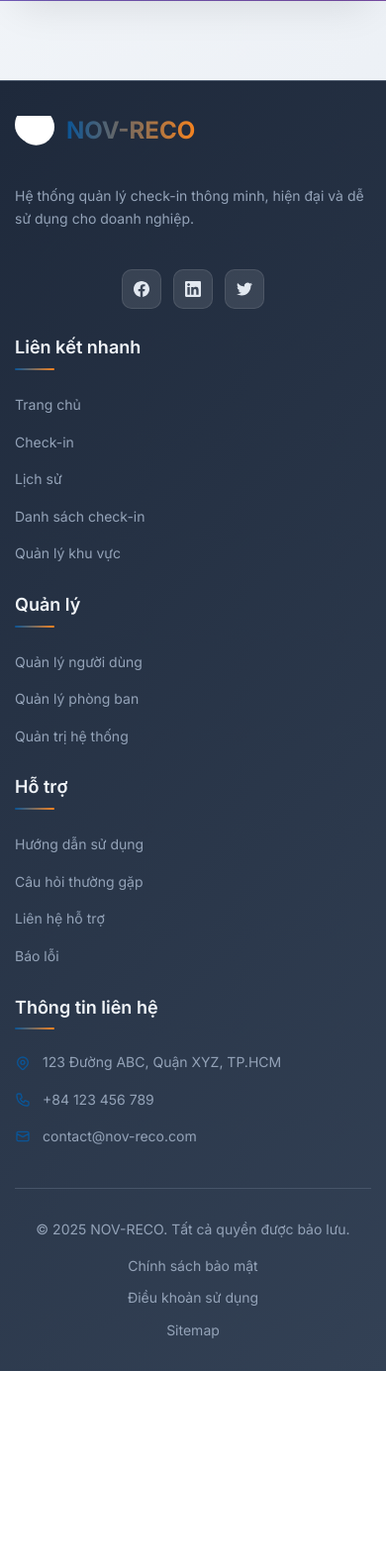
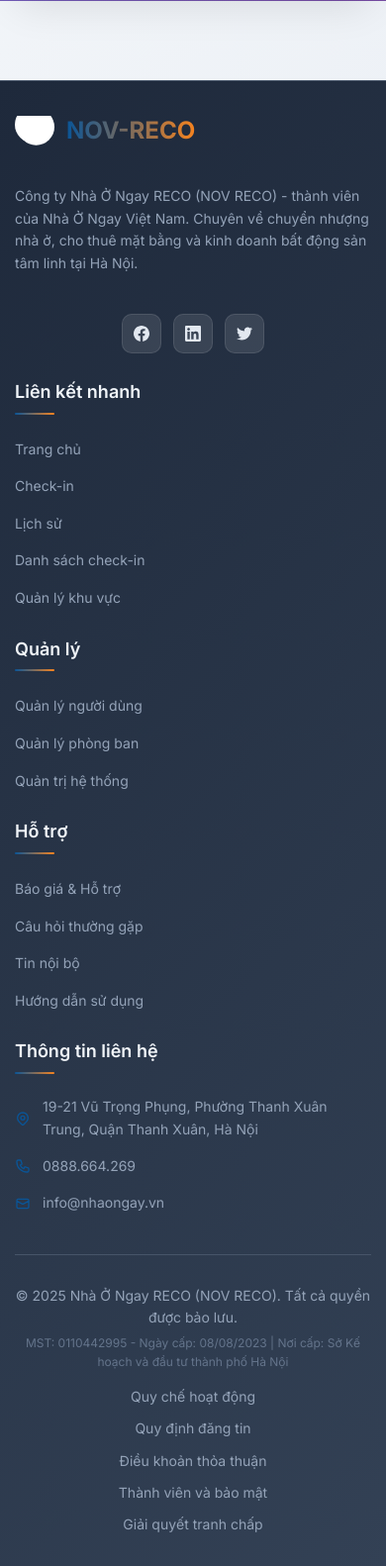
Before and after one commit to dungnt1702/NOV-RECO, a Django app: page /accounts/signup/ in a window 390 px wide. Shown: the part 908-2490 px from the top of the page at 99% size. Before the commit the page ends 2293 px from the top, so only its background shows below. Run offline with Django 5.2, Linux system fonts and the light colour scheme; some libraries are stand-ins or nearby versions.

Commit message:
feat: Update footer with official company information from Nhà Ở Ngay RECO
- Update company description to reflect actual business activities
- Add official contact information: address, phone, email from reco.nhaongay.vn
- Update support links to match company website structure
- Add company registration details: MST, issue date, issuing authority
- Update footer links to match company policies and regulations
- Enhance footer with authentic company branding and information
- Improve footer styling for company information display

```diff
--- a/static/css/footer.css
+++ b/static/css/footer.css
@@ -185,6 +185,12 @@
     font-size: 14px;
 }
 
+.footer-copyright .company-info {
+    font-size: 12px;
+    color: #64748b;
+    margin-top: 4px;
+}
+
 .footer-bottom-links {
     display: flex;
     gap: 30px;
--- a/templates/footer.html
+++ b/templates/footer.html
@@ -10,7 +10,8 @@
                     <span class="footer-logo-text">NOV-RECO</span>
                 </div>
                 <p class="footer-description">
-                    Hệ thống quản lý check-in thông minh, hiện đại và dễ sử dụng cho doanh nghiệp.
+                    Công ty Nhà Ở Ngay RECO (NOV RECO) - thành viên của Nhà Ở Ngay Việt Nam.
+                    Chuyên về chuyển nhượng nhà ở, cho thuê mặt bằng và kinh doanh bất động sản tâm linh tại Hà Nội.
                 </p>
                 <div class="footer-social">
                     <a href="#" class="social-link" title="Facebook">
@@ -57,10 +58,10 @@
             <div class="footer-section">
                 <h4 class="footer-title">Hỗ trợ</h4>
                 <ul class="footer-links">
+                    <li><a href="#" class="footer-link">Báo giá & Hỗ trợ</a></li>
+                    <li><a href="#" class="footer-link">Câu hỏi thường gặp</a></li>
+                    <li><a href="#" class="footer-link">Tin nội bộ</a></li>
                     <li><a href="#" class="footer-link">Hướng dẫn sử dụng</a></li>
-                    <li><a href="#" class="footer-link">Câu hỏi thường gặp</a></li>
-                    <li><a href="#" class="footer-link">Liên hệ hỗ trợ</a></li>
-                    <li><a href="#" class="footer-link">Báo lỗi</a></li>
                 </ul>
             </div>
 
@@ -73,19 +74,19 @@
                             <path stroke-linecap="round" stroke-linejoin="round" stroke-width="2" d="M17.657 16.657L13.414 20.9a1.998 1.998 0 01-2.827 0l-4.244-4.243a8 8 0 1111.314 0z"></path>
                             <path stroke-linecap="round" stroke-linejoin="round" stroke-width="2" d="M15 11a3 3 0 11-6 0 3 3 0 016 0z"></path>
                         </svg>
-                        <span>123 Đường ABC, Quận XYZ, TP.HCM</span>
+                        <span>19-21 Vũ Trọng Phụng, Phường Thanh Xuân Trung, Quận Thanh Xuân, Hà Nội</span>
                     </div>
                     <div class="contact-item">
                         <svg class="w-4 h-4" fill="none" stroke="currentColor" viewBox="0 0 24 24">
                             <path stroke-linecap="round" stroke-linejoin="round" stroke-width="2" d="M3 5a2 2 0 012-2h3.28a1 1 0 01.948.684l1.498 4.493a1 1 0 01-.502 1.21l-2.257 1.13a11.042 11.042 0 005.516 5.516l1.13-2.257a1 1 0 011.21-.502l4.493 1.498a1 1 0 01.684.949V19a2 2 0 01-2 2h-1C9.716 21 3 14.284 3 6V5z"></path>
                         </svg>
-                        <span>+84 123 456 789</span>
+                        <span>0888.664.269</span>
                     </div>
                     <div class="contact-item">
                         <svg class="w-4 h-4" fill="none" stroke="currentColor" viewBox="0 0 24 24">
                             <path stroke-linecap="round" stroke-linejoin="round" stroke-width="2" d="M3 8l7.89 4.26a2 2 0 002.22 0L21 8M5 19h14a2 2 0 002-2V7a2 2 0 00-2-2H5a2 2 0 00-2 2v10a2 2 0 002 2z"></path>
                         </svg>
-                        <span>contact@nov-reco.com</span>
+                        <span>info@nhaongay.vn</span>
                     </div>
                 </div>
             </div>
@@ -95,12 +96,15 @@
         <div class="footer-bottom">
             <div class="footer-bottom-content">
                 <div class="footer-copyright">
-                    <p>&copy; {{ current_year|default:"2025" }} NOV-RECO. Tất cả quyền được bảo lưu.</p>
+                    <p>&copy; {{ current_year|default:"2025" }} Nhà Ở Ngay RECO (NOV RECO). Tất cả quyền được bảo lưu.</p>
+                    <p class="company-info">MST: 0110442995 - Ngày cấp: 08/08/2023 | Nơi cấp: Sở Kế hoạch và đầu tư thành phố Hà Nội</p>
                 </div>
                 <div class="footer-bottom-links">
-                    <a href="#" class="footer-bottom-link">Chính sách bảo mật</a>
-                    <a href="#" class="footer-bottom-link">Điều khoản sử dụng</a>
-                    <a href="#" class="footer-bottom-link">Sitemap</a>
+                    <a href="#" class="footer-bottom-link">Quy chế hoạt động</a>
+                    <a href="#" class="footer-bottom-link">Quy định đăng tin</a>
+                    <a href="#" class="footer-bottom-link">Điều khoản thỏa thuận</a>
+                    <a href="#" class="footer-bottom-link">Thành viên và bảo mật</a>
+                    <a href="#" class="footer-bottom-link">Giải quyết tranh chấp</a>
                 </div>
             </div>
         </div>
```
Also changed, not shown: 1 other file.
